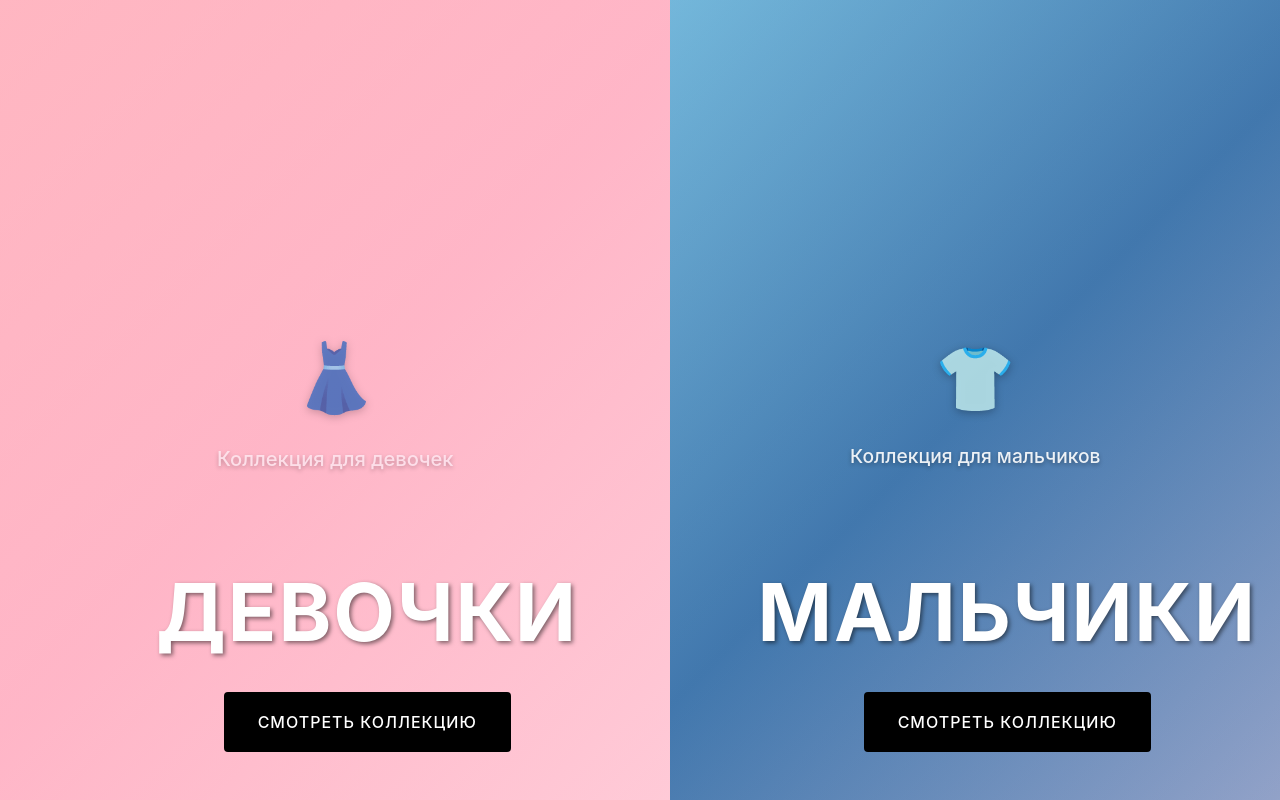
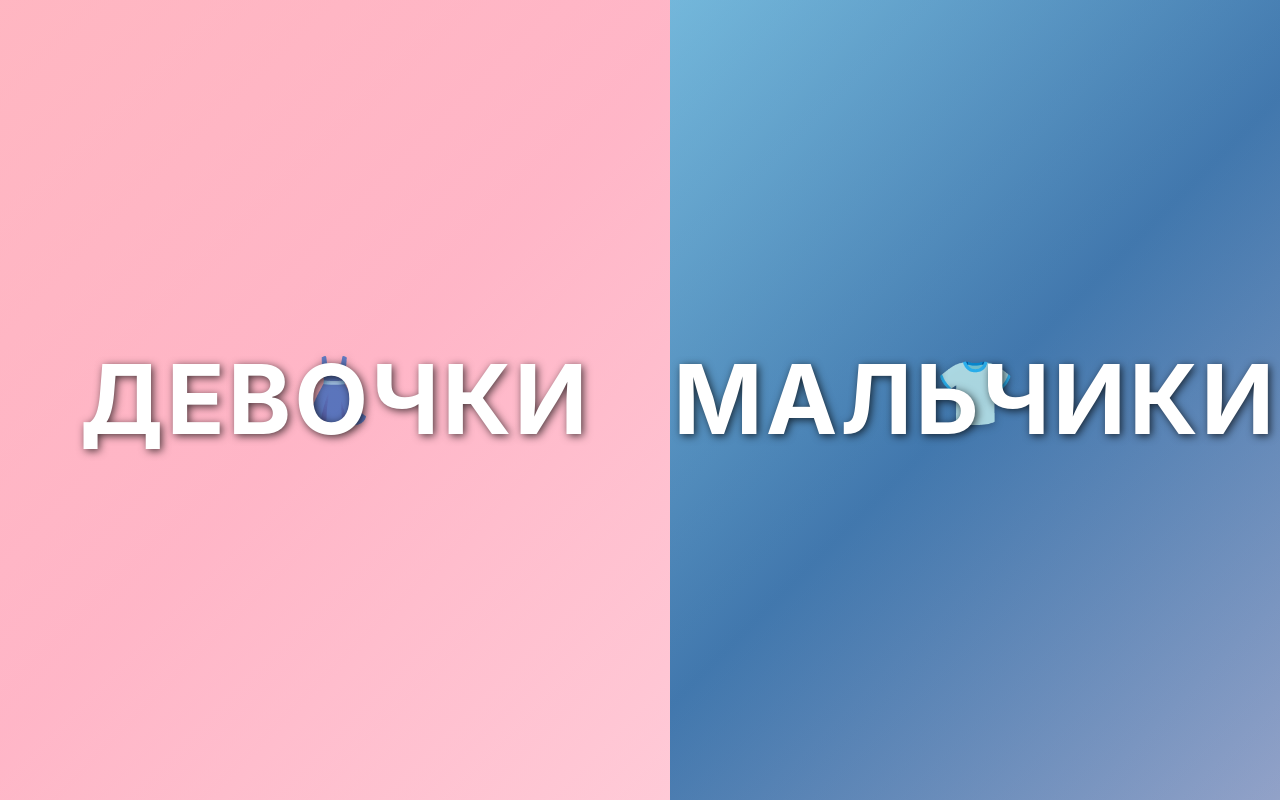
Before and after one commit to rusick1112/teleg_11, a Vue app in the folder kids-clothing-shop/: page / in a window 1280 px wide. Built offline with nearby package versions, Linux system fonts and the light colour scheme.

Commit message:
главная страница почти готова, есть только проблема с мобильной адапатцией

```diff
--- a/kids-clothing-shop/src/views/HomeView.vue
+++ b/kids-clothing-shop/src/views/HomeView.vue
@@ -4,42 +4,34 @@
       <section class="hero-split">
         <div class="split-container">
           <!-- Girls Section -->
-          <div class="split-section girls-section">
+          <router-link to="/categories/girls" class="split-section girls-section">
             <div class="split-image">
               <div class="image-placeholder girls-placeholder">
                 <div class="placeholder-content">
                   <div class="placeholder-icon">👗</div>
-                  <p>Коллекция для девочек</p>
                 </div>
               </div>
               <div class="split-overlay"></div>
             </div>
             <div class="split-content">
               <h2 class="split-title">ДЕВОЧКИ</h2>
-              <router-link to="/categories/girls" class="split-button">
-                СМОТРЕТЬ КОЛЛЕКЦИЮ
-              </router-link>
             </div>
-          </div>
+          </router-link>
 
           <!-- Boys Section -->
-          <div class="split-section boys-section">
+          <router-link to="/categories/boys" class="split-section boys-section">
             <div class="split-image">
               <div class="image-placeholder boys-placeholder">
                 <div class="placeholder-content">
                   <div class="placeholder-icon">👕</div>
-                  <p>Коллекция для мальчиков</p>
                 </div>
               </div>
               <div class="split-overlay"></div>
             </div>
             <div class="split-content">
               <h2 class="split-title">МАЛЬЧИКИ</h2>
-              <router-link to="/categories/boys" class="split-button">
-                СМОТРЕТЬ КОЛЛЕКЦИЮ
-              </router-link>
             </div>
-          </div>
+          </router-link>
         </div>
       </section>
     </main>
@@ -85,6 +77,10 @@ import { ref, onMounted } from 'vue';
   position: relative;
   overflow: hidden;
   transition: flex 0.3s ease;
+  text-decoration: none;
+  color: inherit;
+  display: block;
+  cursor: pointer;
 }
 
 .split-section:hover {
@@ -175,44 +171,25 @@ import { ref, onMounted } from 'vue';
 
 .split-content {
   position: absolute;
-  bottom: 0;
-  left: 0;
-  width: 100%;
-  padding: 3rem 2rem;
+  top: 50%;
+  left: 50%;
+  transform: translate(-50%, -50%);
   color: white;
   z-index: 10;
   text-align: center;
+  width: 100%;
 }
 
 .split-title {
-  font-size: 3rem;
+  font-size: 4rem;
   font-weight: 700;
   text-transform: uppercase;
-  margin-bottom: 2rem;
-  letter-spacing: 2px;
-  text-shadow: 2px 2px 4px rgba(0, 0, 0, 0.5);
+  margin: 0;
+  letter-spacing: 3px;
+  text-shadow: 2px 2px 8px rgba(0, 0, 0, 0.7);
 }
 
-.split-button {
-  display: inline-block;
-  background-color: #000;
-  color: #fff;
-  padding: 1rem 2rem;
-  text-decoration: none;
-  font-weight: 500;
-  text-transform: uppercase;
-  letter-spacing: 1px;
-  border-radius: 4px;
-  transition: all 0.3s ease;
-  border: 2px solid #000;
-}
-
-.split-button:hover {
-  background-color: transparent;
-  color: #fff;
-  border-color: #fff;
-  transform: translateY(-2px);
-}
+/* Remove split button styles as they're no longer needed */
 
 /* Girls Section Styling */
 .girls-section .split-overlay {
@@ -247,11 +224,8 @@ import { ref, onMounted } from 'vue';
   }
 
   .split-title {
-    font-size: 2rem;
-  }
-
-  .split-content {
-    padding: 2rem 1rem;
+    font-size: 2.5rem;
+    letter-spacing: 2px;
   }
 
   .placeholder-icon {
@@ -265,13 +239,13 @@ import { ref, onMounted } from 'vue';
 
 @media (min-width: 1024px) {
   .split-title {
-    font-size: 4rem;
+    font-size: 5rem;
   }
 }
 
 @media (min-width: 1200px) {
   .split-title {
-    font-size: 5rem;
+    font-size: 6rem;
   }
 }
 </style>
```
